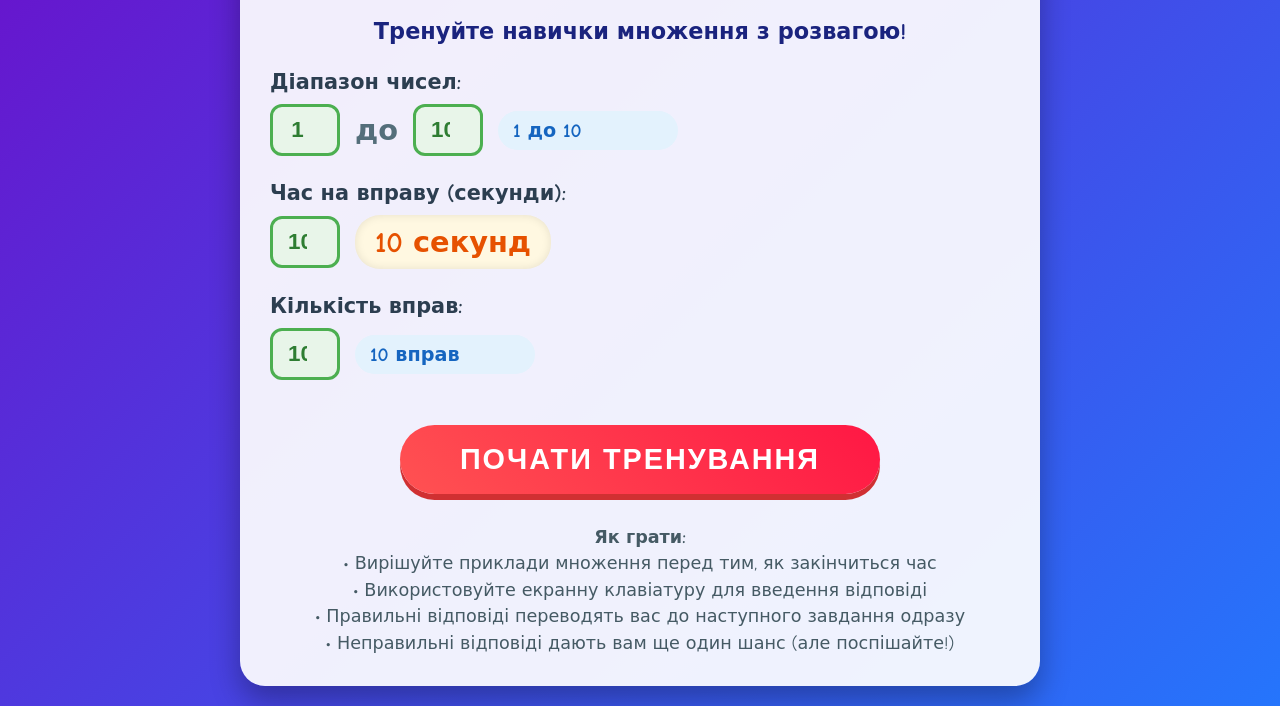
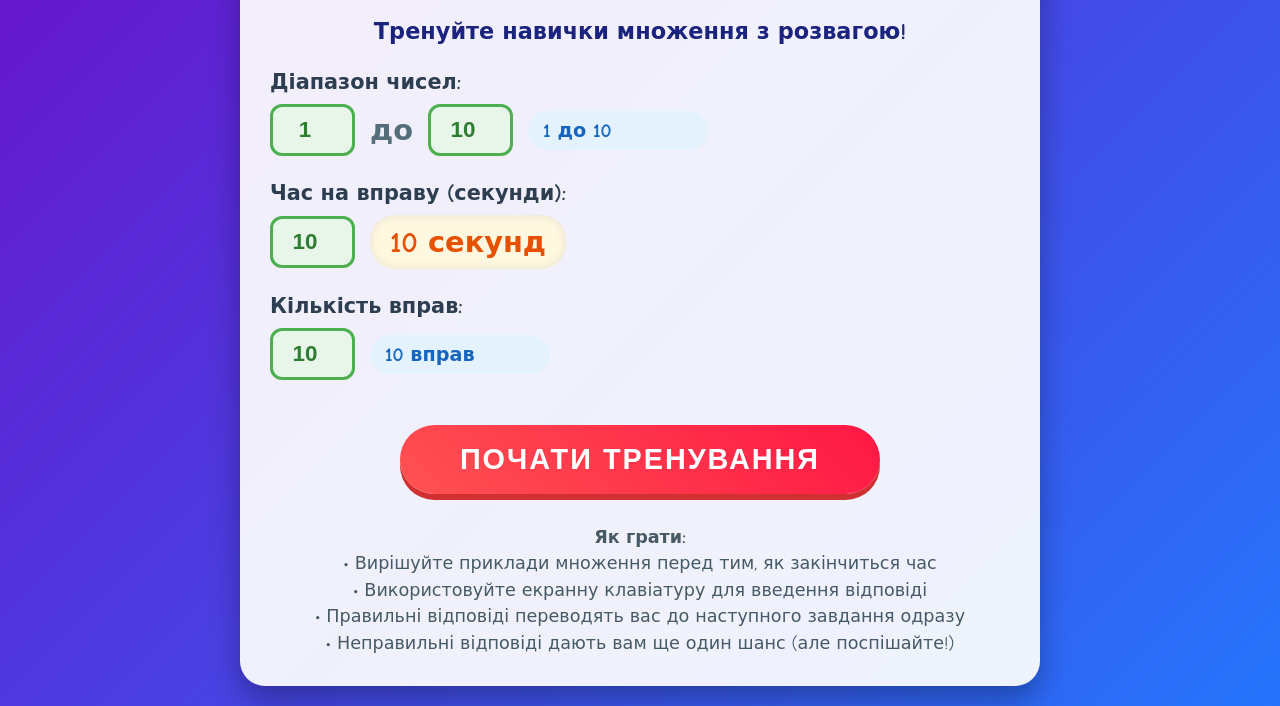
Before and after one commit to zellenka/multiply-table, a plain HTML site: page index.html in a window 1280 px wide. Shown: the part 125-831 px from the top of the page. Drawn offline with Linux system fonts and the light colour scheme.

Commit message:
fix bugs

```diff
--- a/index.html
+++ b/index.html
@@ -17,7 +17,7 @@
                 <input type="number" id="min-number" min="1" max="12" value="1">
                 <span style="font-size: 1.8rem; font-weight: bold; color: #546e7a">до</span>
                 <input type="number" id="max-number" min="1" max="12" value="10">
-                <div class="range-display">1 to 10</div>
+                <div class="range-display" id="number-range-display">1 до 10</div>
             </div>
         </div>
 
@@ -33,7 +33,7 @@
             <label for="total-exercises">Кількість вправ:</label>
             <div class="setting-controls">
                 <input type="number" id="total-exercises" min="1" max="100" value="10">
-                <div class="range-display">10 вправ</div>
+                <div class="range-display" id="exercises-display">10 вправ</div>
             </div>
         </div>
 
--- a/script.js
+++ b/script.js
@@ -10,7 +10,8 @@ const minNumberInput = document.getElementById('min-number');
 const maxNumberInput = document.getElementById('max-number');
 const timePerExerciseInput = document.getElementById('time-per-exercise');
 const totalExercisesInput = document.getElementById('total-exercises');
-const rangeDisplay = document.querySelector('.range-display');
+const rangeDisplay = document.getElementById('number-range-display');
+const exercisesDisplay = document.getElementById('exercises-display');
 const timeDisplay = document.querySelector('.time-display');
 
 // Game elements
@@ -98,8 +99,7 @@ function updateSettingsDisplay() {
     if (exercises < 1) exercises = 1;
     if (exercises > 100) exercises = 100;
     totalExercisesInput.value = exercises;
-    document.querySelector('.setting-group:last-child .range-display').textContent =
-        `${exercises} вправ`;
+    exercisesDisplay.textContent = `${exercises} вправ`;
 }
 
 // Start the game with current settings
@@ -212,7 +212,7 @@ function handleKeyPress(e) {
     else if (keyType === 'number') {
         // Don't allow input longer than the answer could be
         if (gameState.currentInput.length < String(gameState.currentAnswer).length + 1) {
-            if (gameState.currentInput === '0') {
+            if (gameState.currentInput === '0' || gameState.currentInput === '') {
                 gameState.currentInput = value;
             } else {
                 gameState.currentInput += value;
--- a/style.css
+++ b/style.css
@@ -73,7 +73,7 @@ body {
 }
 
 input[type="number"] {
-    width: 70px;
+    width: 85px;
     padding: 10px 15px;
     border: 3px solid #4caf50;
     border-radius: 12px;
```
